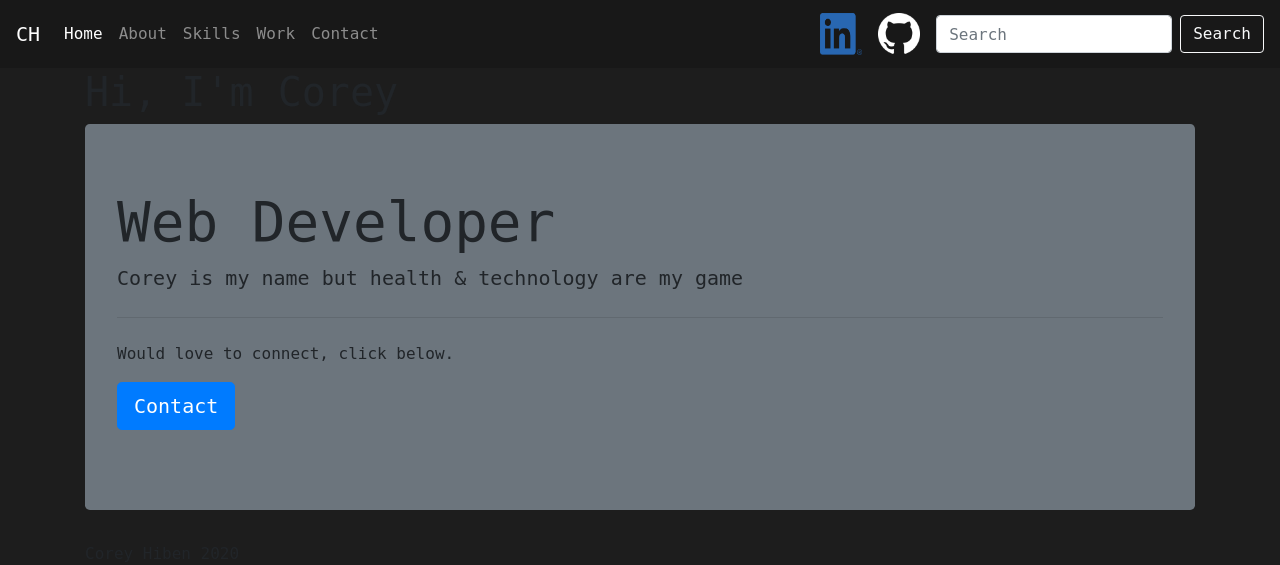
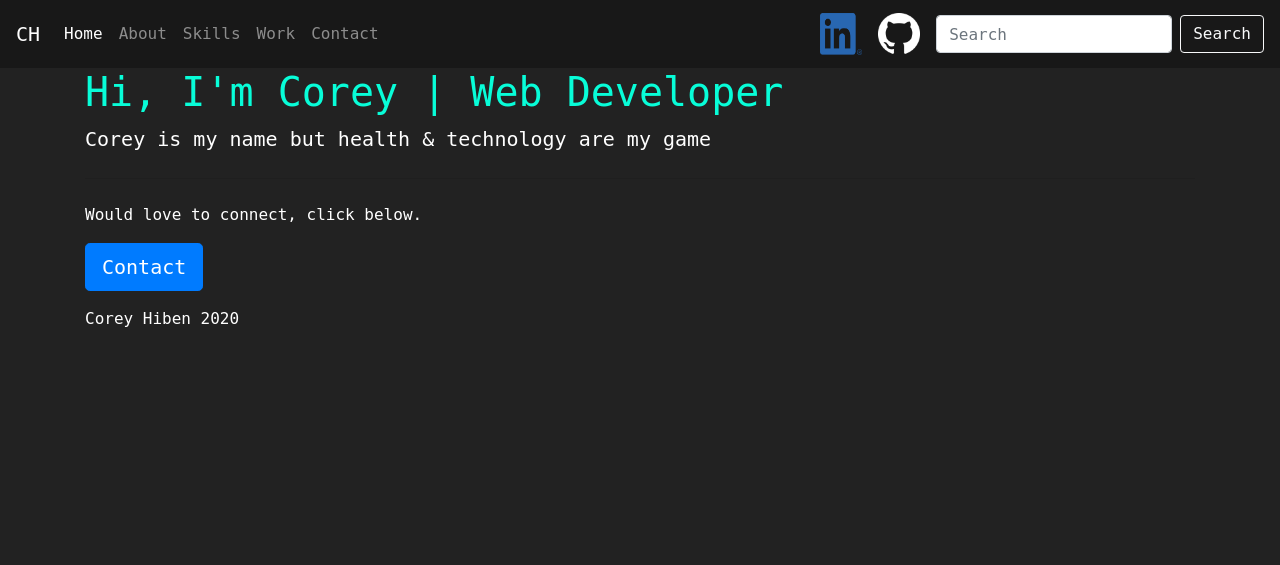
Before and after one commit to hibenca/Health-and-Technology-Website, a Flask app: page / in a window 1280 px wide. Shown: the top 565 px of the page. Run offline with Flask 2, Linux system fonts and the light colour scheme; some libraries are stand-ins or nearby versions.

Commit message:
Updated base.html file

```diff
--- a/static/css/main.css
+++ b/static/css/main.css
@@ -1,4 +1,10 @@
 body {
     font-family: "Raleway", monospace;
-    background: #1d1d1d;
+    background: #222;
 }
+h1 {
+    color: #08FDD8;
+}
+p {
+    color: #FFFFFF;
+}
--- a/templates/about.html
+++ b/templates/about.html
@@ -7,6 +7,6 @@
 {% block body %}
 <div class="container">
     <h1>About</h1>
-    <p>Core is my name but health and technology is my game</p>
+    <p>Corey is my name but health and technology is my game</p>
 </div>
 {% endblock %}
--- a/templates/base.html
+++ b/templates/base.html
@@ -3,11 +3,13 @@
 <head>
         <meta charset="UTF-8">
         <link rel="stylesheet" href="https://stackpath.bootstrapcdn.com/bootstrap/4.4.1/css/bootstrap.min.css"
-          integrity="sha384-Vkoo8x4CGsO3+Hhxv8T/Q5PaXtkKtu6ug5TOeNV6gBiFeWPGFN9MuhOf23Q9Ifjh" crossorigin="anonymous">
-    <link rel="stylesheet" href="css/main.css">
-    {% block head %} {% endblock %}
+              integrity="sha384-Vkoo8x4CGsO3+Hhxv8T/Q5PaXtkKtu6ug5TOeNV6gBiFeWPGFN9MuhOf23Q9Ifjh"
+              crossorigin="anonymous">
+        <link rel="stylesheet" type="text/css" href="/static/css/main.css">
+    {% block head %}{% endblock %}
 </head>
 
+<header>
     <nav class="navbar navbar-expand-lg navbar-dark" style="background-color: #181818">
         <a class="navbar-brand" href="./">CH</a>
         <button class="navbar-toggler" type="button" data-toggle="collapse" data-target="#navbarSupportedContent"
@@ -36,10 +38,10 @@
                 </li>
             </ul>
             <a class="navbar-brand" href="https://www.linkedin.com/in/hibencorey/" target="_blank">
-            <img src="static/LI-In-Bug.png" style="width: 42px;height: 42px;border: 0">
+                <img src="/static/LI-In-Bug.png" style="width: 42px;height: 42px;border: 0">
             </a>
             <a class="navbar-brand" href="https://www.github.com/hibenca" target="_blank">
-            <img src="static/GitHub-Mark-Light.png" style="width: 42px;height: 42px;border: 0">
+                <img src="/static/GitHub-Mark-Light.png" style="width: 42px;height: 42px;border: 0">
             </a>
             <form class="form-inline my-2 my-lg-0">
                 <input class="form-control mr-sm-2" type="search" placeholder="Search" aria-label="Search">
@@ -47,20 +49,16 @@
             </form>
         </div>
     </nav>
+</header>
 
+{% block body %}{% endblock %}
 
+<footer>
+    <div class="container">
+        <footer class="footer" style="color: #FFFFFF">Corey Hiben 2020</footer>
+    </div>
+</footer>
 
-{% block body %}
-
-    <body class="bg-dark text-white">
-
-{% endblock %}
-
-{% block footer %}
-    <div class="container">
-        <footer class="footer">Corey Hiben 2020</footer>
-    </div>
-{% endblock %}
 <script src="https://code.jquery.com/jquery-3.4.1.slim.min.js"
         integrity="sha384-J6qa4849blE2+poT4WnyKhv5vZF5SrPo0iEjwBvKU7imGFAV0wwj1yYfoRSJoZ+n"
         crossorigin="anonymous"></script>
@@ -70,6 +68,4 @@
 <script src="https://stackpath.bootstrapcdn.com/bootstrap/4.4.1/js/bootstrap.min.js"
         integrity="sha384-wfSDF2E50Y2D1uUdj0O3uMBJnjuUD4Ih7YwaYd1iqfktj0Uod8GCExl3Og8ifwB6"
         crossorigin="anonymous"></script>
-
-</body>
 </html>
--- a/templates/index.html
+++ b/templates/index.html
@@ -7,16 +7,13 @@
 {% block body %}
     <body>
     <div class="container">
-        <h1>Hi, I'm Corey</h1>
-        <div class="jumbotron bg-secondary">
-            <h1 class="display-4">Web Developer</h1>
+        <h1>Hi, I'm Corey | Web Developer</h1>
             <p class="lead">Corey is my name but health & technology are my game</p>
             <hr class="my-4">
             <p>Would love to connect, click below.</p>
             <p class="lead">
                 <a class="btn btn-primary btn-lg" href="/contact" role="button">Contact</a>
             </p>
-        </div>
     </div>
     </body>
 {% endblock %}
```
Lines whose indentation alone changed are shown as unchanged.
